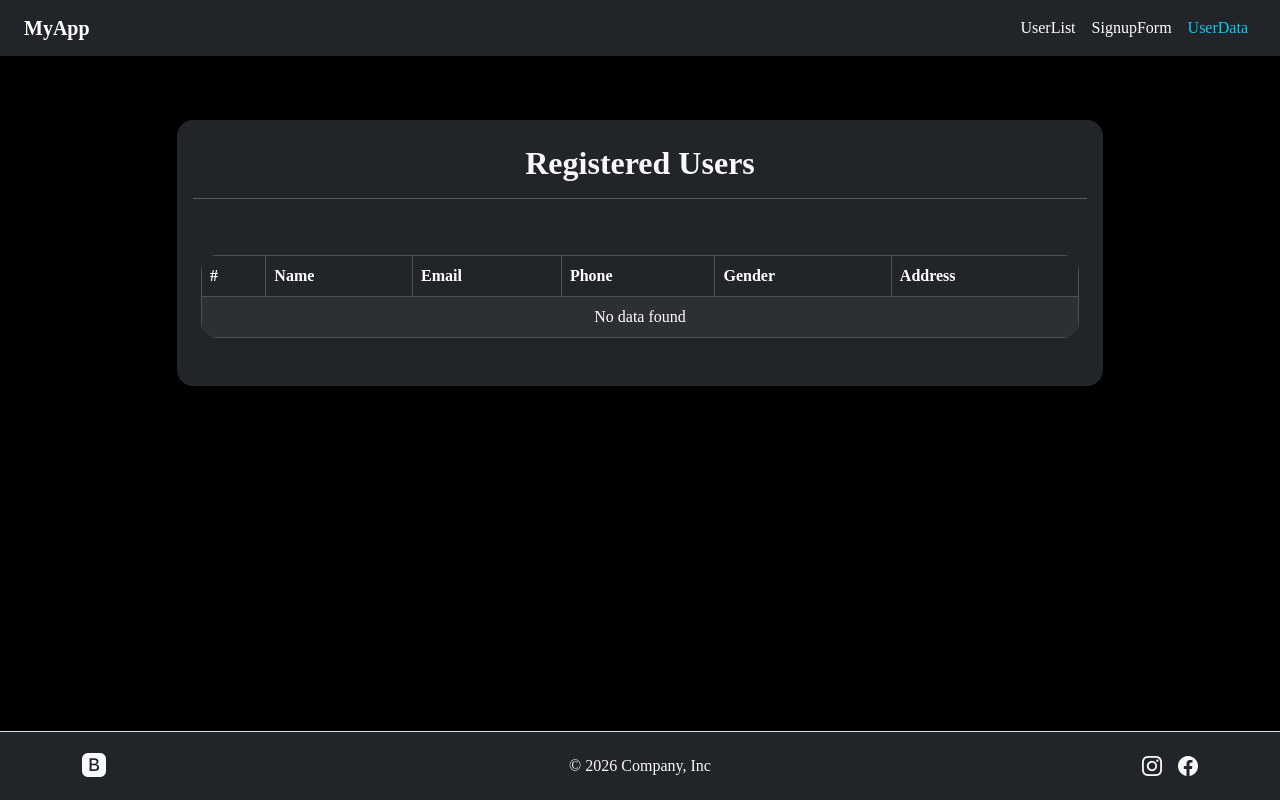
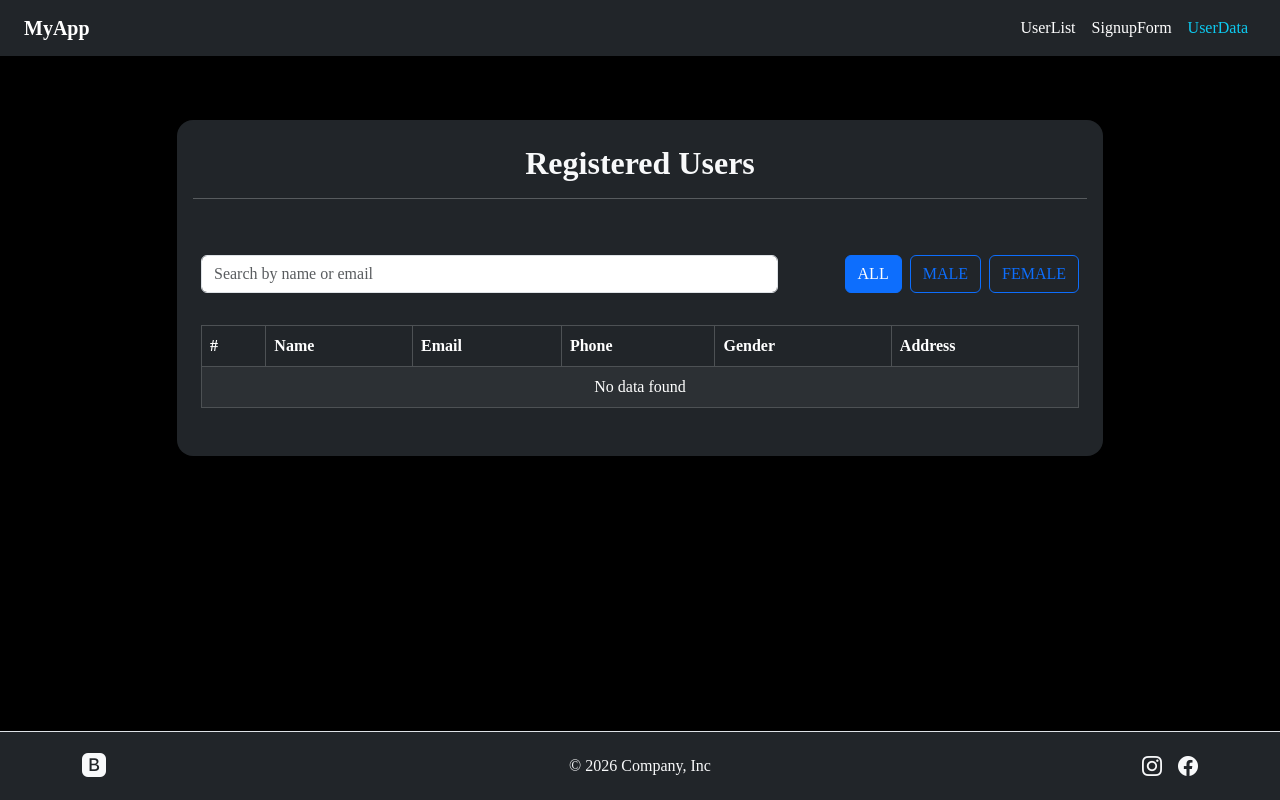
Before and after one commit to arkopash-ops/react-ts-1, a React (Vite) app: page /signuplist in a window 1280 px wide. Built offline with nearby package versions, Linux system fonts and the light colour scheme.

Commit message:
Filter & Search added on Table 22.01.2026

```diff
--- a/src/components/SignupList.tsx
+++ b/src/components/SignupList.tsx
@@ -12,11 +12,26 @@ const SignupList: React.FC = () => {
         return storedData ? JSON.parse(storedData) : [];
     });
 
+    const [search, setSearch] = useState("");
+    const [gender, setGender] = useState<"all" | "male" | "female">("all");
+
+    const filteredData = data.filter((user) => {
+        const searchMatch =
+            user.firstName.toLowerCase().includes(search.toLowerCase()) ||
+            user.lastName.toLowerCase().includes(search.toLowerCase()) ||
+            user.email.toLowerCase().includes(search.toLowerCase());
+
+        const genderMatch =
+            gender === "all" || user.gender === gender;
+
+        return searchMatch && genderMatch;
+    });
+
     const [currentPage, setCurrentPage] = useState<number>(1);
 
     const startIndex = (currentPage - 1) * USER_PER_PAGE;
     const endIndex = startIndex + USER_PER_PAGE;
-    const paginatedData = data.slice(startIndex, endIndex);
+    const paginatedData = filteredData.slice(startIndex, endIndex);
 
     return (
         <div className="container py-5">
@@ -31,10 +46,44 @@ const SignupList: React.FC = () => {
                         </div>
 
                         <div className="card-body px-4 pb-4">
-                            <div className="table-responsive">
+                            {/* Search Bar */}
+                            <div className="row mb-4 align-items-center">
+                                <div className="col-md-8 mb-2">
+                                    <input
+                                        type="text"
+                                        className="form-control"
+                                        placeholder="Search by name or email"
+                                        value={search}
+                                        onChange={(e) => {
+                                            setSearch(e.target.value);
+                                            setCurrentPage(1);
+                                        }}
+                                    />
+                                </div>
+
+                                {/* Button Group */}
+                                <div className="col-md-4 mb-2 d-flex gap-2 justify-content-md-end">
+                                    {(["all", "male", "female"] as const).map((g) => (
+                                        <button
+                                            key={g}
+                                            className={`btn ${gender === g ? "btn-primary" : "btn-outline-primary"}`}
+                                            onClick={() => {
+                                                setGender(g);
+                                                setCurrentPage(1);
+                                            }}
+                                        >
+                                            {g.toUpperCase()}
+                                        </button>
+                                    ))}
+                                </div>
+                            </div>
+
+                            {/* table */}
+                            <div className="table-responsive mt-4">
                                 <SignupTable data={paginatedData} />
                             </div>
 
+                            {/* pahination */}
                             <div className="mt-4">
                                 <Pagination
                                     totalItems={data.length}
--- a/src/components/SignupTable.tsx
+++ b/src/components/SignupTable.tsx
@@ -7,7 +7,6 @@ interface Props {
 
 export const SignupTable: React.FC<Props> = ({ data }) => {
     return (
-        <div className="table-responsive rounded-4 overflow-hidden">
         <table className="table table-dark table-striped table-bordered align-middle mb-0">
             <thead>
                 <tr>
@@ -41,6 +40,5 @@ export const SignupTable: React.FC<Props> = ({ data }) => {
                 )}
             </tbody>
         </table>
-        </div>
     )
 }
```
Lines whose indentation alone changed are shown as unchanged.
